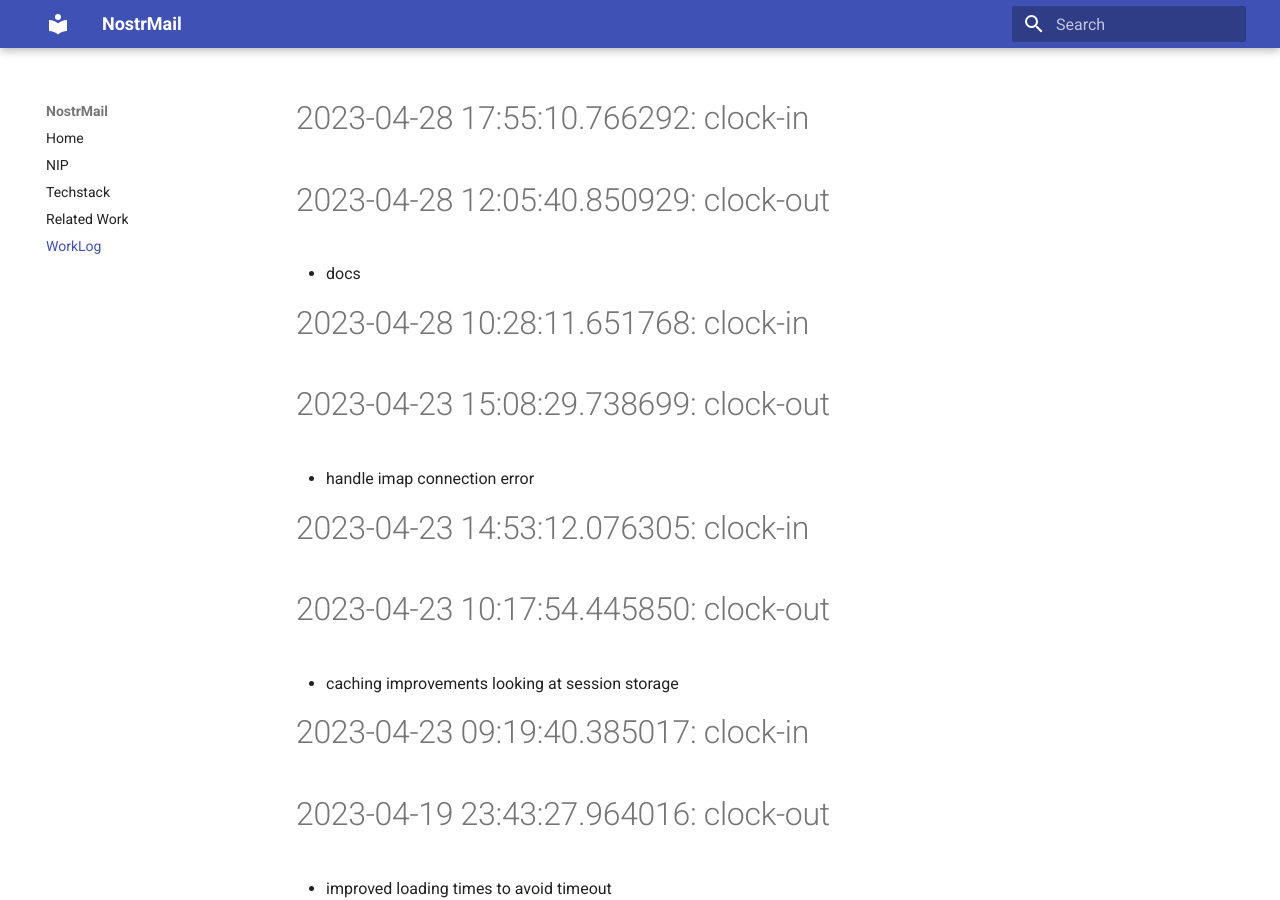
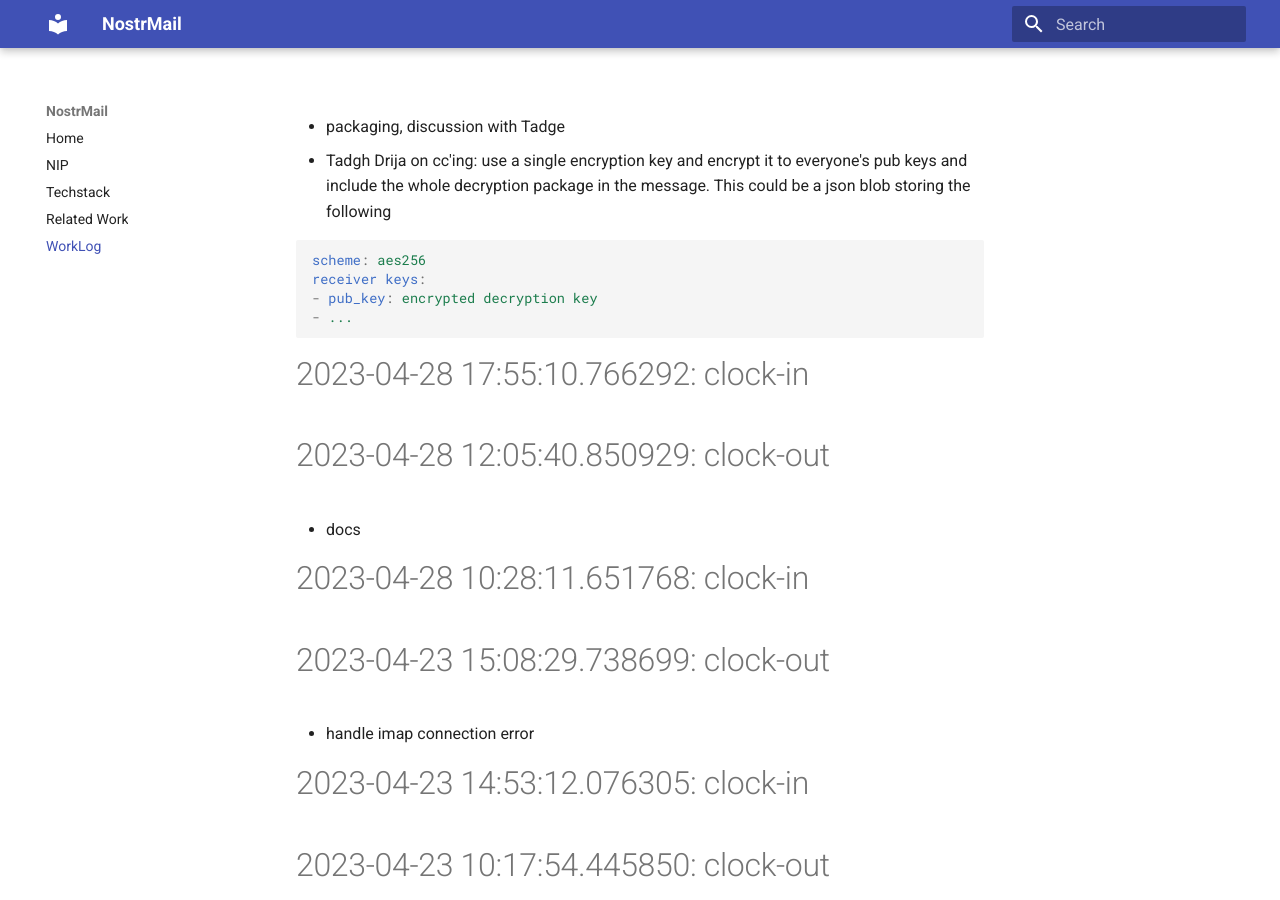
Before and after one commit to asherp/nostr-mail, an MkDocs documentation site: the page built from docs/WorkLog.md, in a window 1280 px wide and 900 px high. Built offline with MkDocs 1.6.1 and Material for MkDocs 9.7.7, drawn with Linux system fonts in a browser that asks for light colours.

Commit message:
packaging, discussion with Tadge

````diff
--- a/WorkLog.md
+++ b/WorkLog.md
@@ -1,3 +1,12 @@
+* packaging, discussion with Tadge
+* Tadgh Drija on cc'ing: use a single encryption key and encrypt it to everyone's pub keys and include the whole decryption package in the message. This could be a json blob storing the following
+
+```yaml
+scheme: aes256
+receiver keys:
+- pub_key: encrypted decryption key
+- ...
+```
 
 # 2023-04-28 17:55:10.766292: clock-in
 
````
